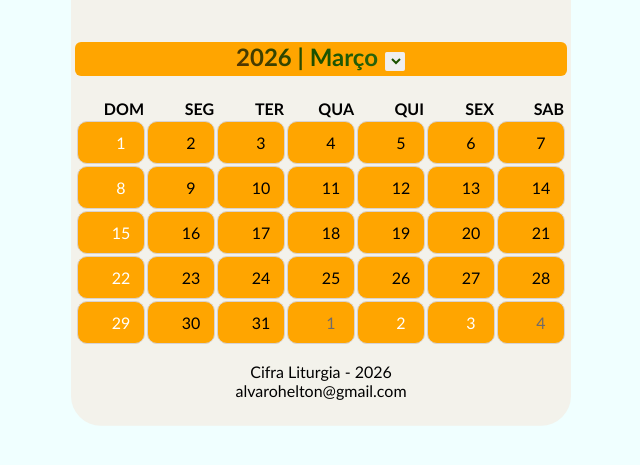
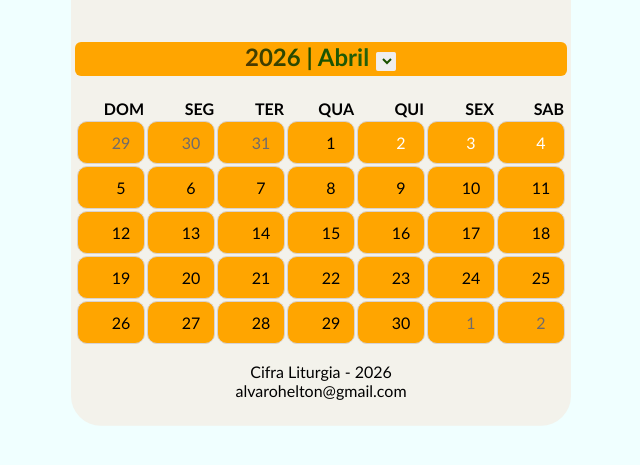
Before and after one commit to alvaro-helton/cifra_liturgia, a plain HTML site: page index.html in a window 1280 px wide. Shown: the part 253-718 px from the top of the page, without its empty margins (319-959 px from the left). Drawn offline with Linux system fonts and the light colour scheme.

Commit message:
Add files via upload

```diff
--- a/index.html
+++ b/index.html
@@ -21,11 +21,12 @@
             <div class="cifraliturgia"; id="cifraliturgia">
                 <h1>cifraliturgia</h1>
             <div class="anoemes">
-                <h2><span id="ano">2026</span><span> | </span><span>Março</span>
+                <h2><span id="ano">2026</span><span> | </span><span>Abril</span>
                      <select onchange="calendar()" name="calendario" id="calendario">
                         <option value="">Selecione o mês</option>
                         <option value="fevereiro">Fevereiro</option>
                         <option value="marco">Março</option>
+                        <option value="abril">Abril</option>
                     </select>
                 </h2>
 
@@ -53,49 +54,49 @@
                         <tbody>
 
                             <tr>
-                                <td><a class="dia-ativo" href="repertorios/2_dom_quaresma_a/2_dom_quaresma_a_entrada.html">1</a></td>
-                                <td><a class="dia" href="#">2</a></td>
-                                <td><a class="dia" href="#">3</a></td>
-                                <td><a class="dia" href="#">4</a></td>
+                                <td><a class="proxmes" href="#">29</a></td>
+                                <td><a class="proxmes" href="#">30</a></td>
+                                <td><a class="proxmes" href="#">31</a></td>
+                                <td><a class="dia" href="#">1</a></td>
+                                <td><a class="dia-ativo"href="repertorios/ceia_do_senhor_a/ceia_do_senhor_a_entrada.html">2</a></td>
+                                <td><a class="dia-ativo"href="repertorios/paixao_do_senhor_a/paixao_do_senhor_a_salmo.html">3</a></td>
+                                <td><a class="dia-ativo"href="repertorios/vigilia_pascal_a/vigilia_pascal_a_eis_a_luz_de_cristo.html">4</a></td>
+                            </tr>
+                            <tr>
                                 <td><a class="dia" href="#">5</a></td>
                                 <td><a class="dia" href="#">6</a></td>
                                 <td><a class="dia" href="#">7</a></td>
-                            </tr>
-                            <tr>
-                                <td><a class="dia-ativo" href="repertorios/3_dom_quaresma_a/3_dom_quaresma_a_entrada.html">8</a></td>
+                                <td><a class="dia" href="#">8</a></td>
                                 <td><a class="dia" href="#">9</a></td>
                                 <td><a class="dia" href="#">10</a></td>
                                 <td><a class="dia" href="#">11</a></td>
+                            </tr>
+                            <tr>
                                 <td><a class="dia" href="#">12</a></td>
                                 <td><a class="dia" href="#">13</a></td>
                                 <td><a class="dia" href="#">14</a></td>
-                            </tr>
-                            <tr>
-                                <td><a class="dia-ativo" href="repertorios/4_dom_quaresma_a/4_dom_quaresma_a_entrada.html">15</a></td>
+                                <td><a class="dia" href="#">15</a></td>
                                 <td><a class="dia" href="#">16</a></td>
                                 <td><a class="dia" href="#">17</a></td>
                                 <td><a class="dia" href="#">18</a></td>
+                            </tr>
+                            <tr>
                                 <td><a class="dia" href="#">19</a></td>
                                 <td><a class="dia" href="#">20</a></td>
                                 <td><a class="dia" href="#">21</a></td>
-                            </tr>
-                            <tr>
-                                <td><a class="dia-ativo" href="repertorios/5_dom_quaresma_a/5_dom_quaresma_a_entrada.html">22</a></td>
+                                <td><a class="dia" href="#">22</a></td>
                                 <td><a class="dia" href="#">23</a></td>
                                 <td><a class="dia" href="#">24</a></td>
                                 <td><a class="dia" href="#">25</a></td>
+                            </tr>
+                            <tr>
                                 <td><a class="dia" href="#">26</a></td>
                                 <td><a class="dia" href="#">27</a></td>
                                 <td><a class="dia" href="#">28</a></td>
-                            </tr>
-                            <tr>
-                                <td><a class="dia-ativo"href="repertorios/dom_ramos_a/dom_ramos_a_procissao1.html">29</a></td>
-                                <td><a class="dia"href="#">30</a></td>
-                                <td><a class="dia"href="#">31</a></td>
+                                <td><a class="dia" href="#">29</a></td>
+                                <td><a class="dia" href="#">30</a></td>
                                 <td><a class="proxmes" href="#">1</a></td>
-                                <td><a class="dia-ativo"href="repertorios/ceia_do_senhor_a/ceia_do_senhor_a_entrada.html">2</a></td>
-                                <td><a class="dia-ativo"href="repertorios/paixao_do_senhor_a/paixao_do_senhor_a_salmo.html">3</a></td>
-                                <td><a class="proxmes" href="#">4</a></td>
+                                <td><a class="proxmes" href="#">2</a></td>
                             </tr>
 
                         </tbody>
```
